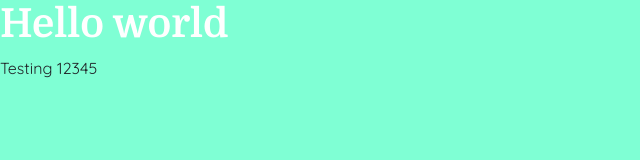
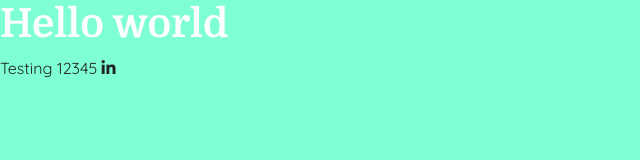
Before and after one commit to Mad-016/MH-Portfolio-3, a plain HTML site: page index.html in a window 1280 px wide. Shown: the full height of the page, 0-640 px from the left. Drawn offline with nearby package versions, Linux system fonts and the light colour scheme.

Commit message:
Tested font awesome

```diff
--- a/index.html
+++ b/index.html
@@ -30,6 +30,6 @@
   </head>
   <body>
     <h1>Hello world</h1>
-    <p>Testing 12345</p>
+    <p>Testing 12345 <i class="fab fa-linkedin-in"></i></p>
   </body>
 </html>
```
